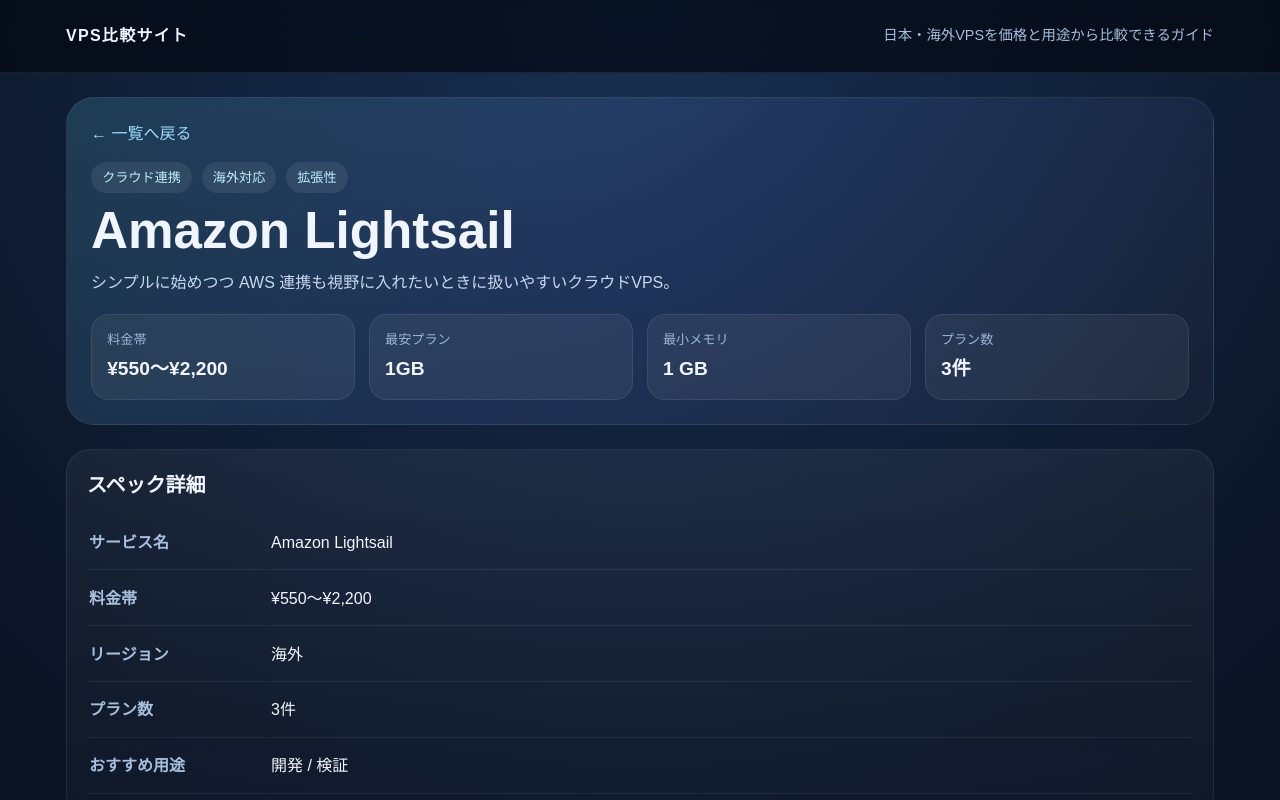
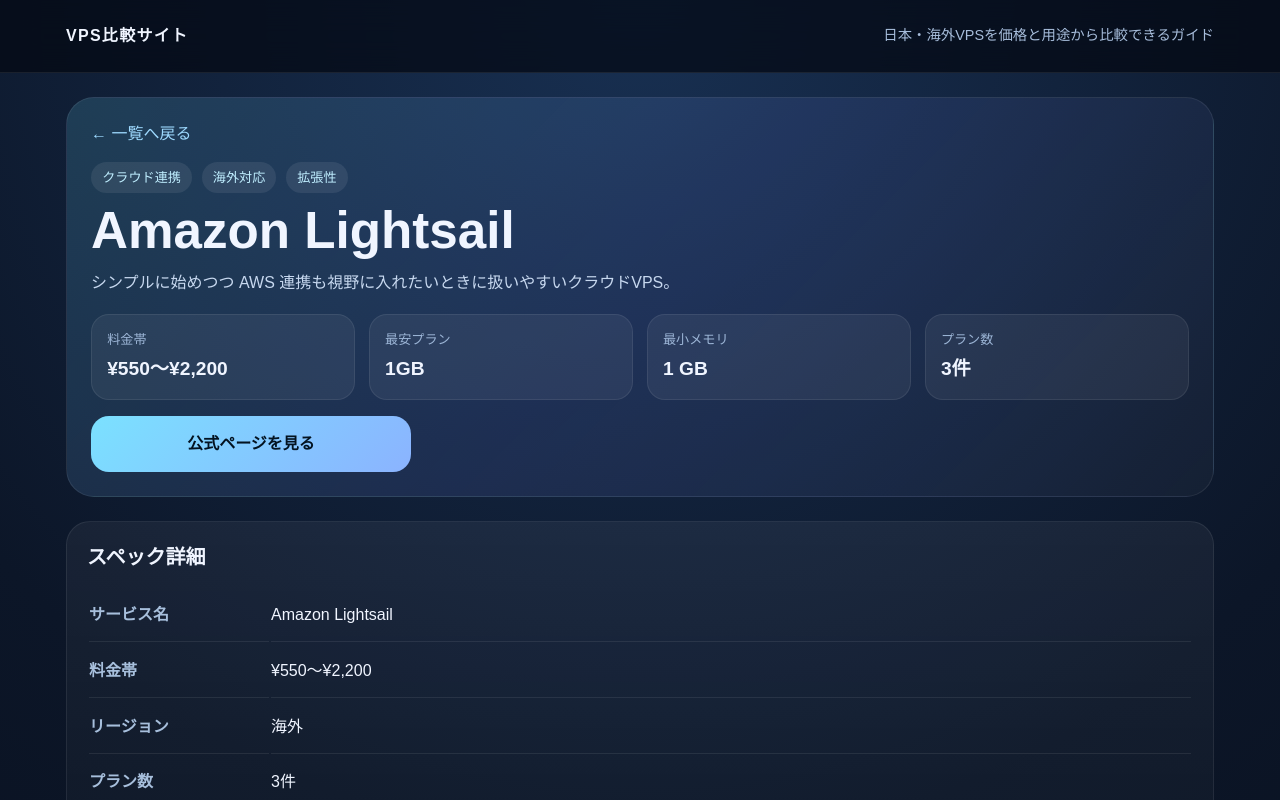
Before and after one commit to reload-co-jp/vps-survey, a Next.js app: page /vps/aws-lightsail/ in a window 1280 px wide. Shown: the top 800 px of the page. Built offline with nearby package versions, Linux system fonts and the light colour scheme; no server answers.

Commit message:
Add official link

```diff
--- a/app/vps/[id]/page.tsx
+++ b/app/vps/[id]/page.tsx
@@ -194,6 +194,28 @@
           />
           <DetailMetric label="プラン数" value={`${service.plans.length}件`} />
         </div>
+        <a
+          href={service.officialUrl}
+          rel="noopener noreferrer"
+          style={{
+            alignItems: "center",
+            background: "linear-gradient(135deg, #7be1ff, #8bb3ff)",
+            borderRadius: 18,
+            color: "#031321",
+            display: "inline-flex",
+            fontSize: "1rem",
+            fontWeight: 800,
+            justifyContent: "center",
+            maxWidth: "320px",
+            minHeight: 56,
+            padding: "0.95rem 1.2rem",
+            textDecoration: "none",
+            width: "100%",
+          }}
+          target="_blank"
+        >
+          公式ページを見る
+        </a>
       </section>
 
       <section>
```
